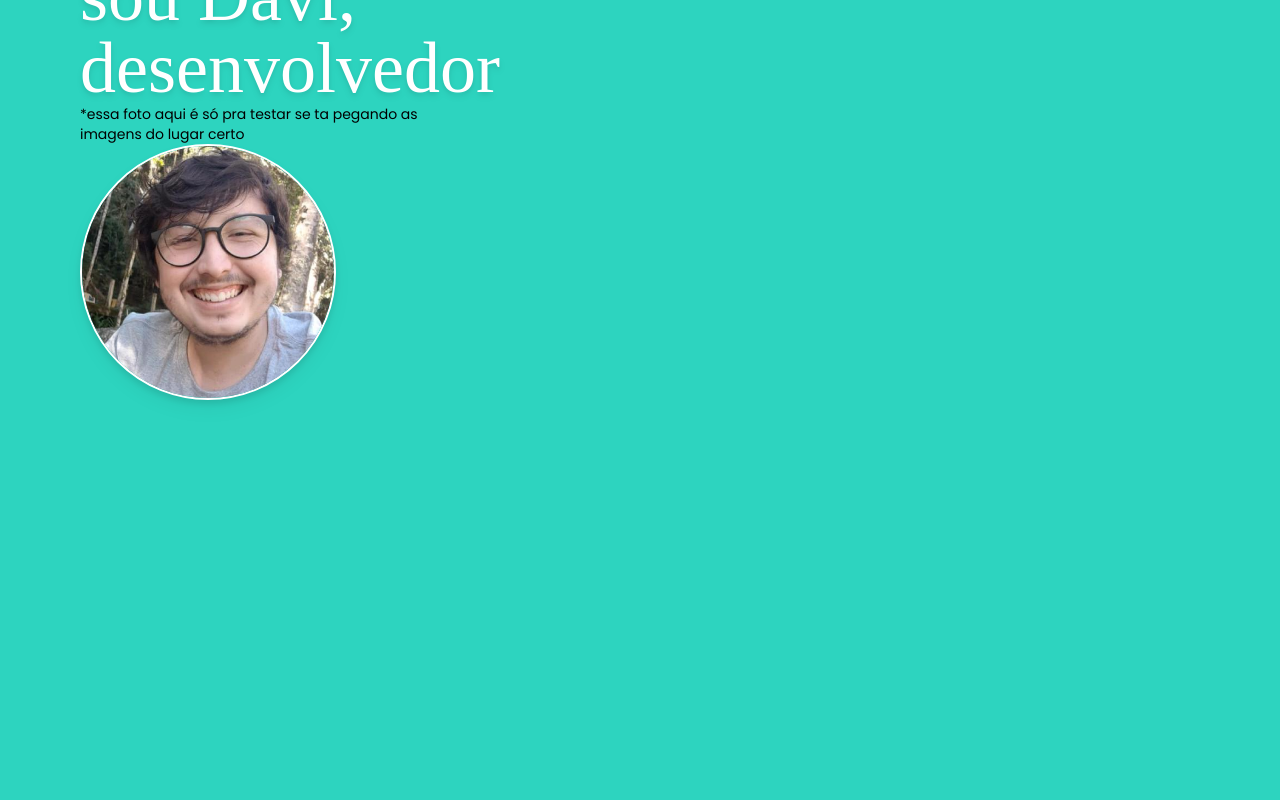
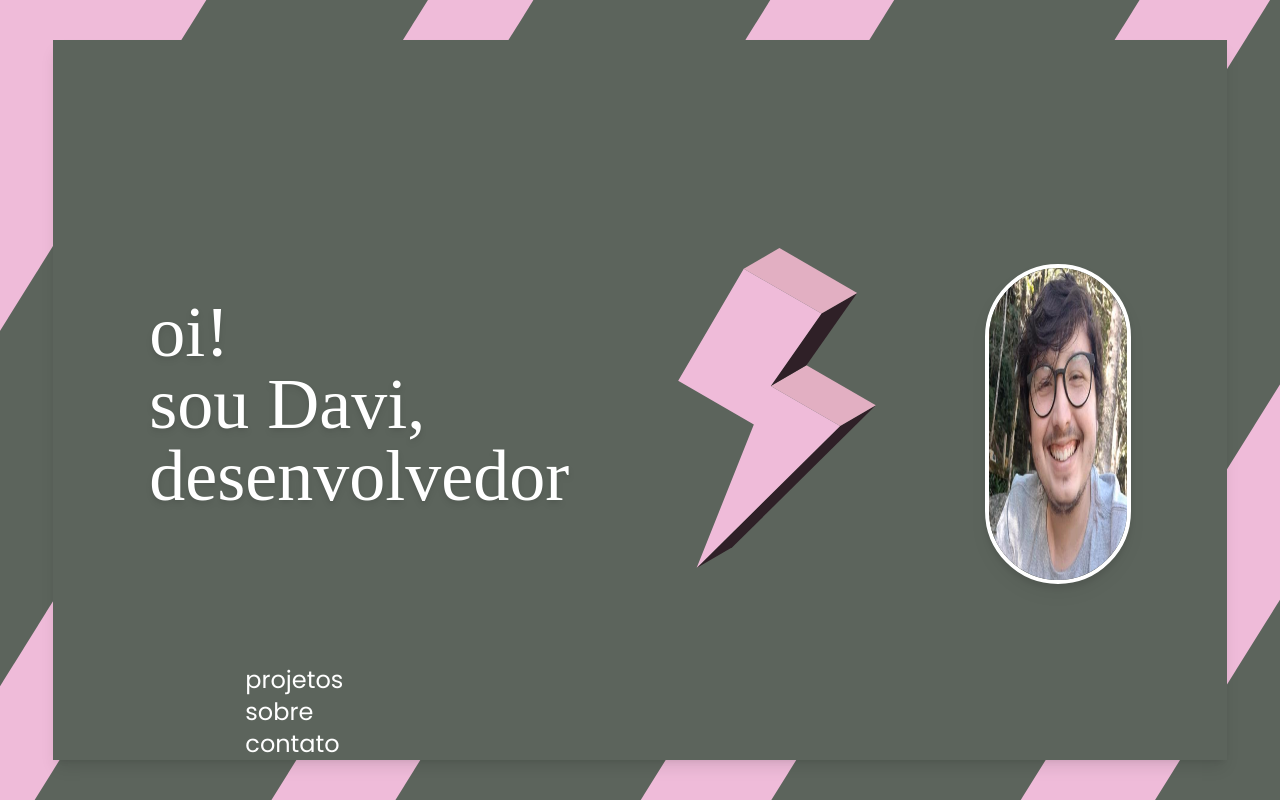
Before and after one commit to freitasDavi/freitasDavi.github.io, a React (Vite) app: page / in a window 1280 px wide. Built offline with nearby package versions, Linux system fonts and the light colour scheme; a web font is replaced by a local one.

Commit message:
version number 53209

```diff
--- a/src/App.tsx
+++ b/src/App.tsx
@@ -1,14 +1,31 @@
 function App() {
 
   return (
-    <div className="bg-teal-400 w-screen h-screen flex">
-      <div className="w-1/3 h-2/4 flex flex-col justify-end pl-20">
-        <h2 className="text-7xl text-white font-title drop-shadow-md">oi!</h2>
-        <h2 className="text-7xl text-white font-title drop-shadow-md">sou  Davi,</h2>
-        <h2 className="text-7xl text-white font-title drop-shadow-md">desenvolvedor</h2>
+    <div className="bg-bg w-screen h-screen flex justify-center items-center">
+      <div className=" bg-pgray w-11/12 h-[90%] p-24  shadow-lg">
+        <div className="flex gap-12 justify-evenly">
+          <div className="pt-[10rem]">
+            <h2 className="text-7xl text-white font-title drop-shadow-md">oi!</h2>
+            <h2 className="text-7xl text-white font-title drop-shadow-md ">sou  Davi,</h2>
+            <h2 className="text-7xl text-white font-title drop-shadow-md ">desenvolvedor</h2>
+          </div>
+          <img src="./lightning.svg" className="w-80 pt-[6rem]" alt="lightning" />
+          <div className="pt-[8rem]">
+            <img src="/github.jfif" alt="eu" className="w-80 h-80 rounded-full border-4 border-white drop-shadow-lg" />
+          </div>
+        </div>
+
+
+        <div className="mt-20 flex flex-col w-1/3 pl-24">
+          <h4 className="text-2xl text-white inline hover:underline cursor-pointer">projetos</h4>
+          <h4 className="text-2xl text-white inline hover:underline cursor-pointer">sobre</h4>
+          <h4 className="text-2xl text-white inline hover:underline cursor-pointer">contato</h4>
+        </div>
+      </div>
+      {/* <div className="w-1/3 h-2/4 flex flex-col justify-end pl-20">
+
         <h4 className="text-sm">*essa foto aqui é só pra testar se ta pegando as imagens do lugar certo</h4>
-        <img src="/github.jfif" alt="eu" className="w-64 h-64 rounded-full border-2 border-white drop-shadow-lg" />
-      </div>
+      </div> */}
     </div>
   )
 }
--- a/src/index.css
+++ b/src/index.css
@@ -5,6 +5,8 @@
 
   font-family: "Poppins", Helvetica, sans-serif;
 }
+
+
 
 @tailwind base;
 @tailwind components;
--- a/tailwind.config.cjs
+++ b/tailwind.config.cjs
@@ -9,7 +9,21 @@
       'title': ['Patua One', 'ui-sans-serif'],
       'text': ['Poppins', 'ui-sans-serif']
     },
-    extend: {},
+    extend: {
+      colors: {
+        'pgray': "#5c645c",
+        'light-pink': "#efbbd9",
+        'lightin-pink': "#e2afc2",
+        'blackier': "#2f2027",
+        'purpink': "#2f2027"
+      },
+      backgroundImage: {
+        'bg': "url('/bg.png')"
+      },
+      dropShadow: {
+        'pinkShadow' : "0 4px 3px rgba(226, 175, 194, 0.5)"
+      }
+    },
   },
   plugins: [],
 }
```
Also changed, not shown: public/bg.png (added), public/lightning.svg (added).
